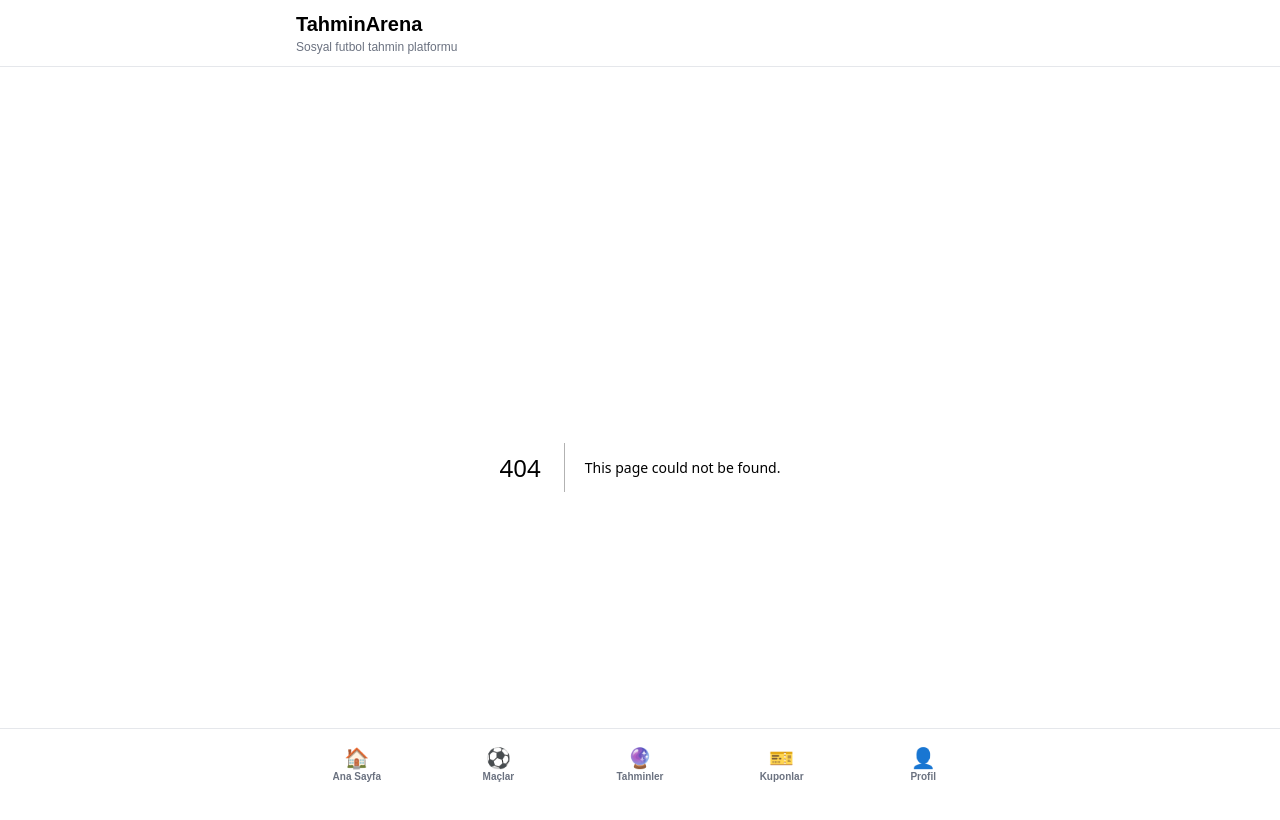
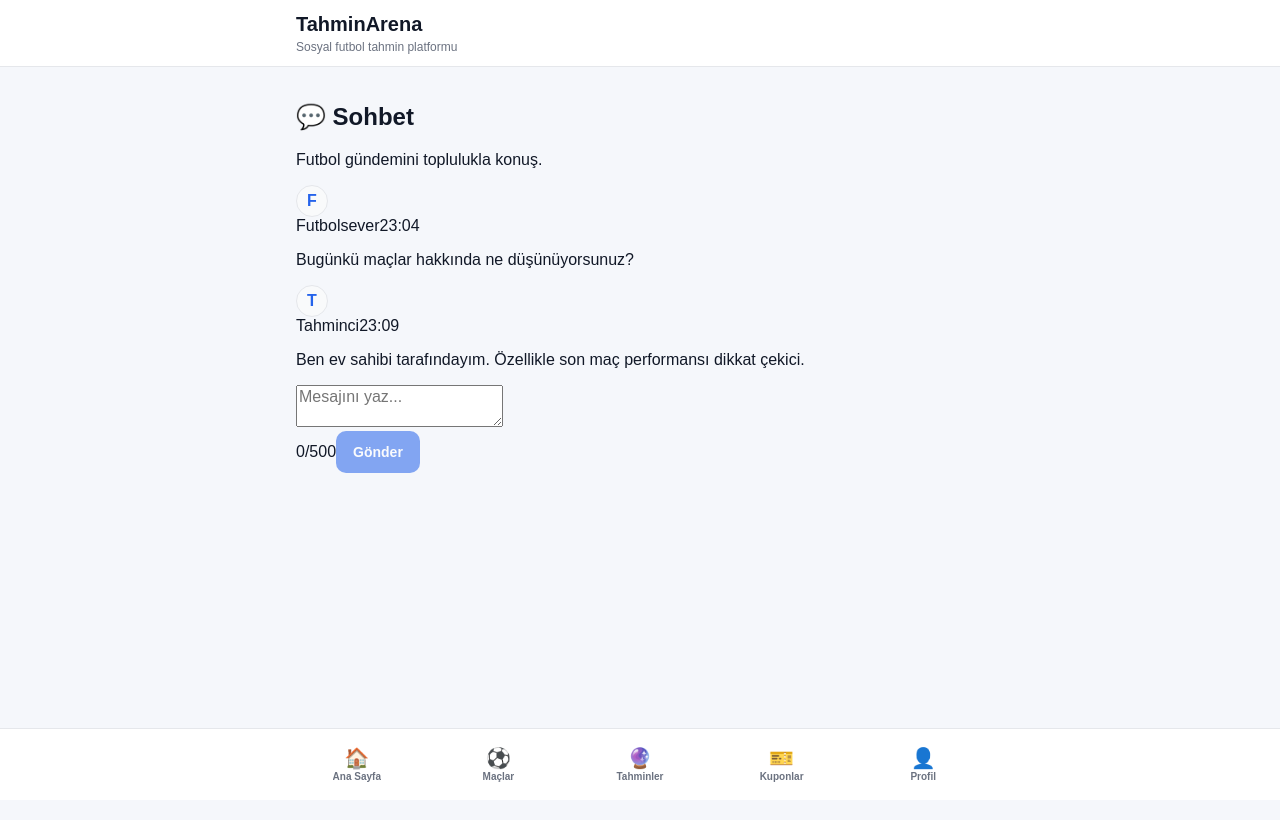
Before and after one commit to bitcoinkazanc/TahminArena, a Next.js app in the folder tahminarena/: page /chat in a window 1280 px wide. Before the commit this address had no page. Shown: the top 820 px of the page. Built offline with nearby package versions, Linux system fonts and the light colour scheme.

Commit message:
Create tahminarena/app/chat/page.tsx

```diff
--- /dev/null
+++ b/tahminarena/app/chat/page.tsx
@@ -0,0 +1,59 @@
+import PageContainer from "@/components/layout/PageContainer";
+import ChatBox from "@/components/chat/ChatBox";
+import type { ChatMessage } from "@/types/chat";
+
+const demoMessages: ChatMessage[] = [
+  {
+    id: "message-1",
+    userId: "demo-user-1",
+    username: "futbolsever",
+    displayName: "Futbolsever",
+    avatarUrl: null,
+    text: "Bugünkü maçlar hakkında ne düşünüyorsunuz?",
+    type: "text",
+    predictionId: null,
+    createdAt: new Date(
+      Date.now() - 10 * 60 * 1000,
+    ).toISOString(),
+    updatedAt: new Date(
+      Date.now() - 10 * 60 * 1000,
+    ).toISOString(),
+  },
+  {
+    id: "message-2",
+    userId: "demo-user-2",
+    username: "tahminci",
+    displayName: "Tahminci",
+    avatarUrl: null,
+    text: "Ben ev sahibi tarafındayım. Özellikle son maç performansı dikkat çekici.",
+    type: "text",
+    predictionId: null,
+    createdAt: new Date(
+      Date.now() - 5 * 60 * 1000,
+    ).toISOString(),
+    updatedAt: new Date(
+      Date.now() - 5 * 60 * 1000,
+    ).toISOString(),
+  },
+];
+
+export default function ChatPage() {
+  return (
+    <main>
+      <PageContainer>
+        <section>
+          <h2>💬 Sohbet</h2>
+
+          <p>
+            Futbol gündemini toplulukla konuş.
+          </p>
+        </section>
+
+        <ChatBox
+          initialMessages={demoMessages}
+          currentUserId="demo-current-user"
+        />
+      </PageContainer>
+    </main>
+  );
+}
```
